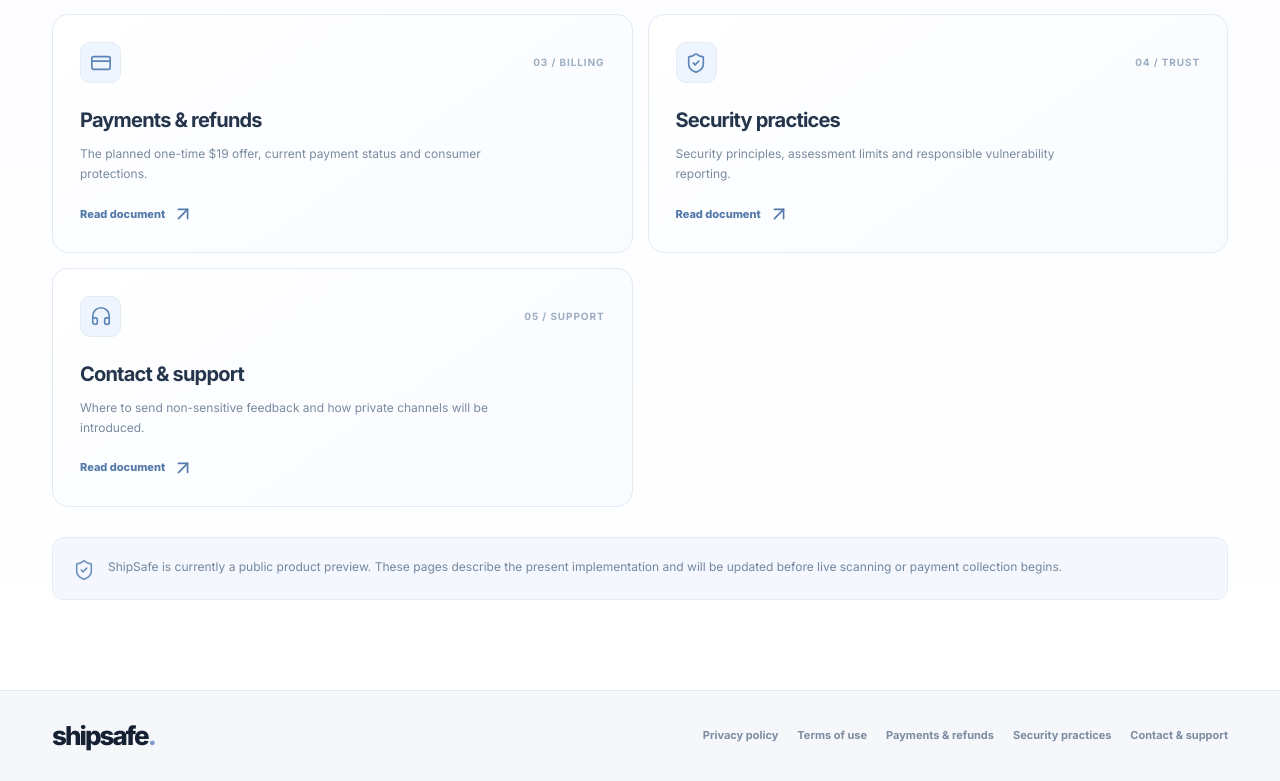
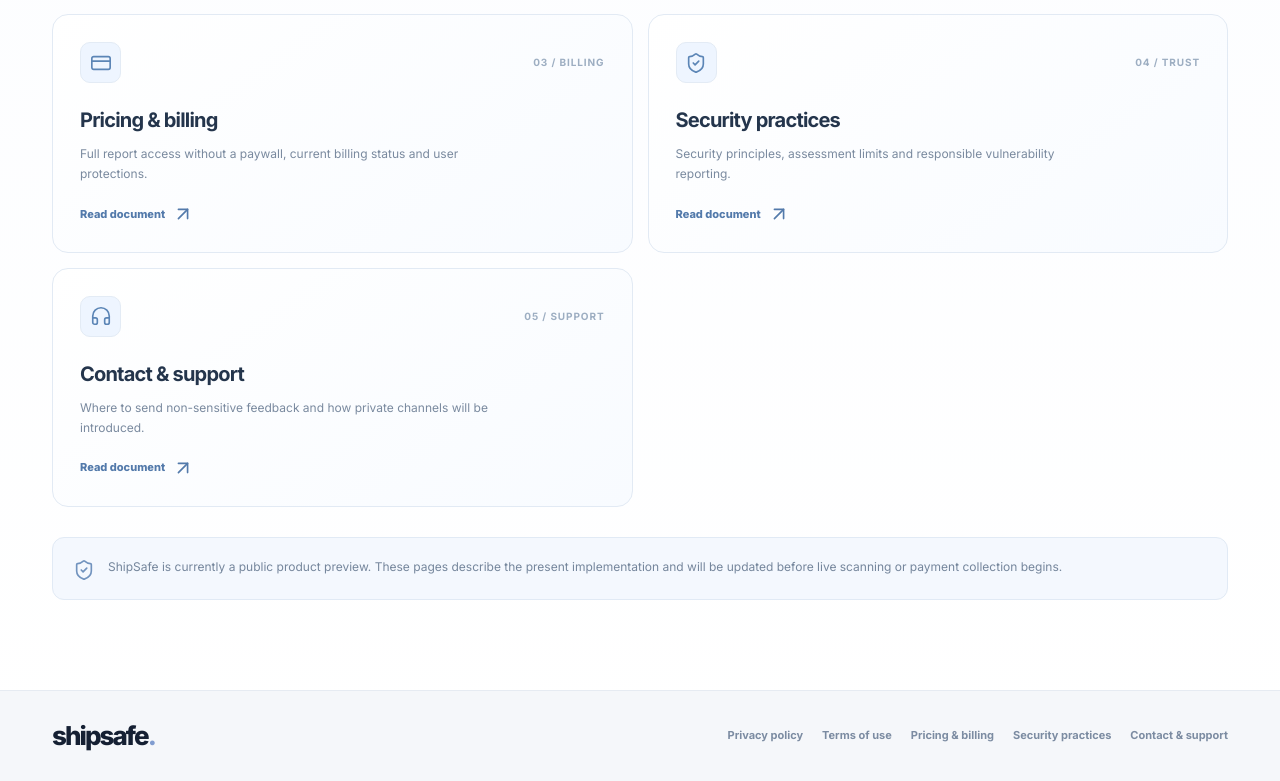
Before and after one commit to helloskyorigin/Safe-sure, a Next.js app: page /legal in a window 1280 px wide. Shown: the part 872-1653 px from the top of the page. Built offline with nearby package versions, Linux system fonts and the light colour scheme.

Commit message:
legal: update legal center billing navigation

```diff
--- a/app/legal/page.tsx
+++ b/app/legal/page.tsx
@@ -10,7 +10,7 @@ export const metadata: Metadata = {
 const pages = [
   { href: "/privacy", title: "Privacy policy", desc: "What is processed when you visit ShipSafe, what is not collected and your choices.", icon: Fingerprint, section: "DATA" },
   { href: "/terms", title: "Terms of use", desc: "How the public preview may be used and what authorized assessments will require.", icon: BookOpen, section: "TERMS" },
-  { href: "/refunds", title: "Payments & refunds", desc: "The planned one-time $19 offer, current payment status and consumer protections.", icon: CreditCard, section: "BILLING" },
+  { href: "/refunds", title: "Pricing & billing", desc: "Full report access without a paywall, current billing status and user protections.", icon: CreditCard, section: "BILLING" },
   { href: "/security", title: "Security practices", desc: "Security principles, assessment limits and responsible vulnerability reporting.", icon: ShieldCheck, section: "TRUST" },
   { href: "/contact", title: "Contact & support", desc: "Where to send non-sensitive feedback and how private channels will be introduced.", icon: Headphones, section: "SUPPORT" },
 ];
```
